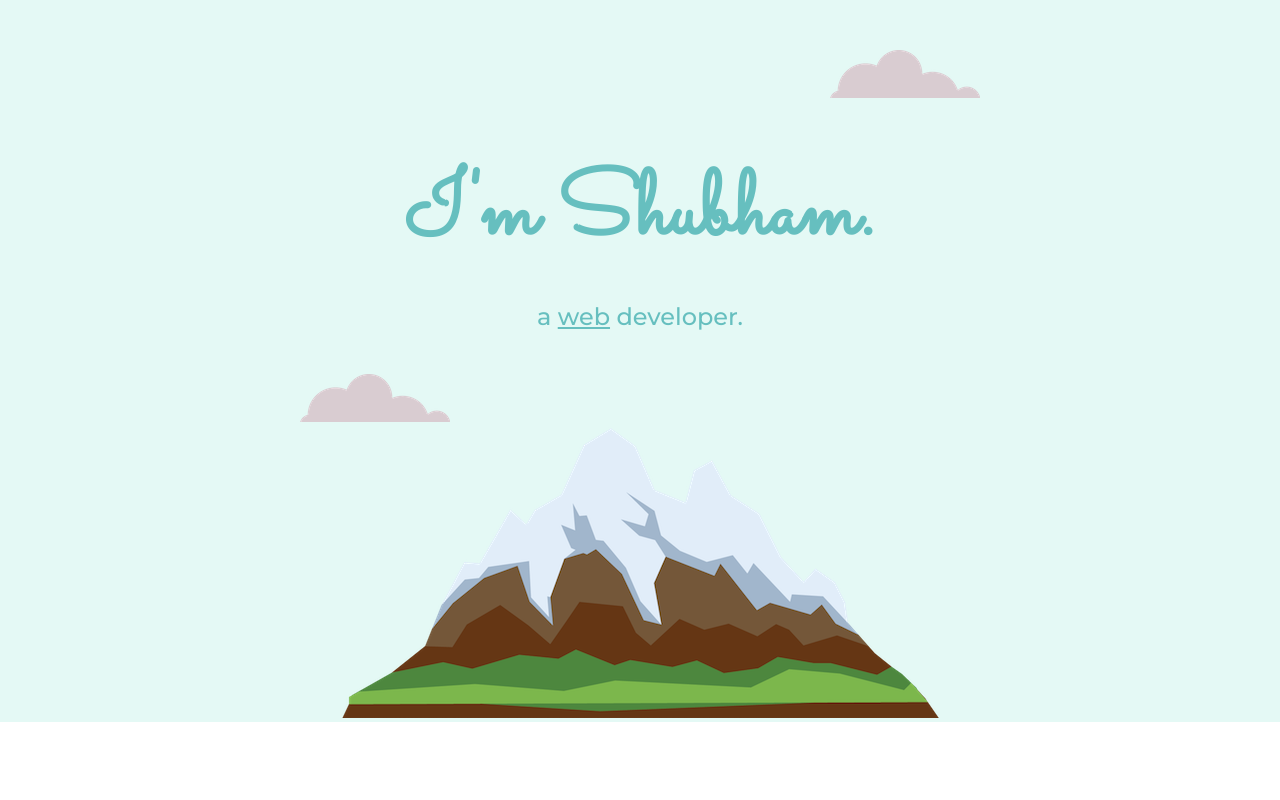
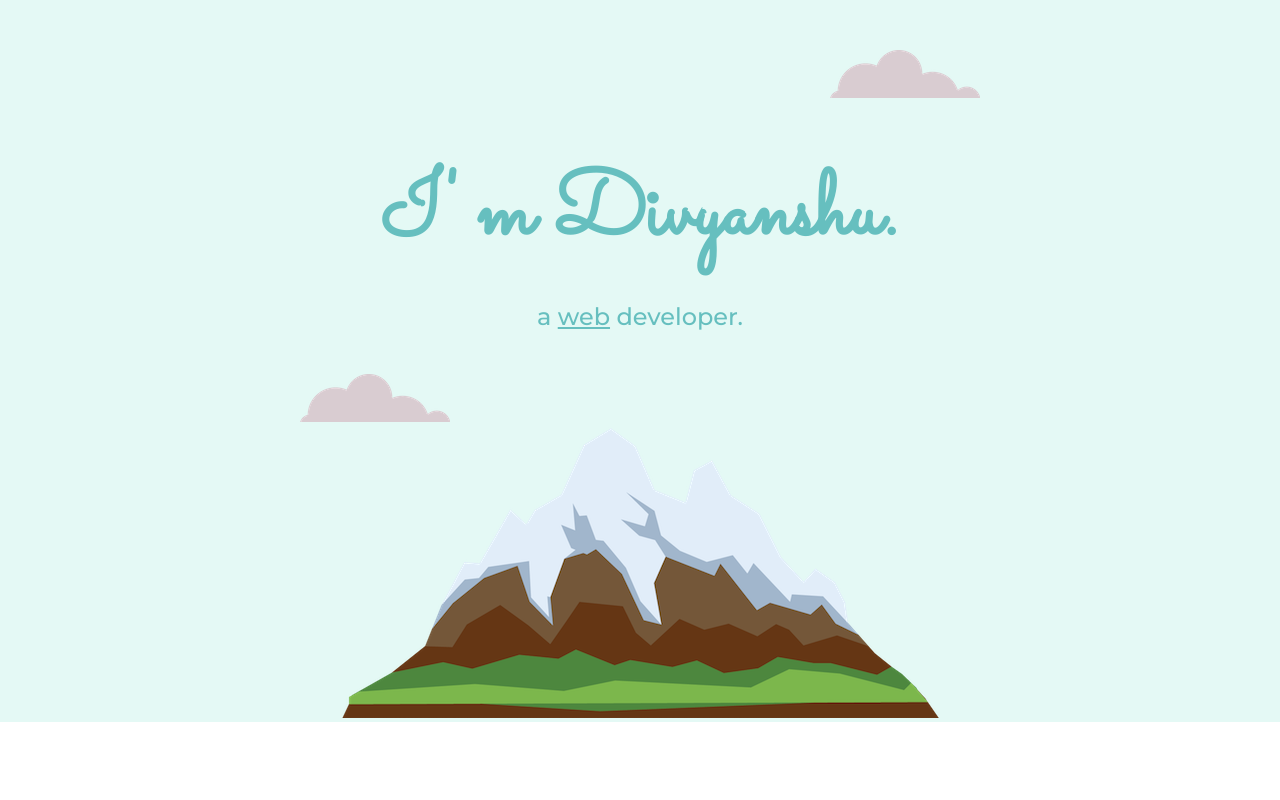
Before and after one commit to divyanshu1998rai/mysite, a plain HTML site: page index.html in a window 1280 px wide. Shown: the top 800 px of the page. Drawn offline with Linux system fonts and the light colour scheme.

Commit message:
Update index.html

```diff
--- a/index.html
+++ b/index.html
@@ -12,7 +12,7 @@
 <body>
   <div class="top-container">
     <img class="top-cloud" src="img/cloud.png" alt="cloud-img">
-    <h1>I'm Shubham.</h1>
+    <h1>I' m Divyanshu.</h1>
     <h2>a <span class="web">web</span> developer.</h2>
     <img class="bottom-cloud" src="img/cloud.png" alt="cloud-img">
     <img src="img/mountain.png" alt="mountain-img">
```
